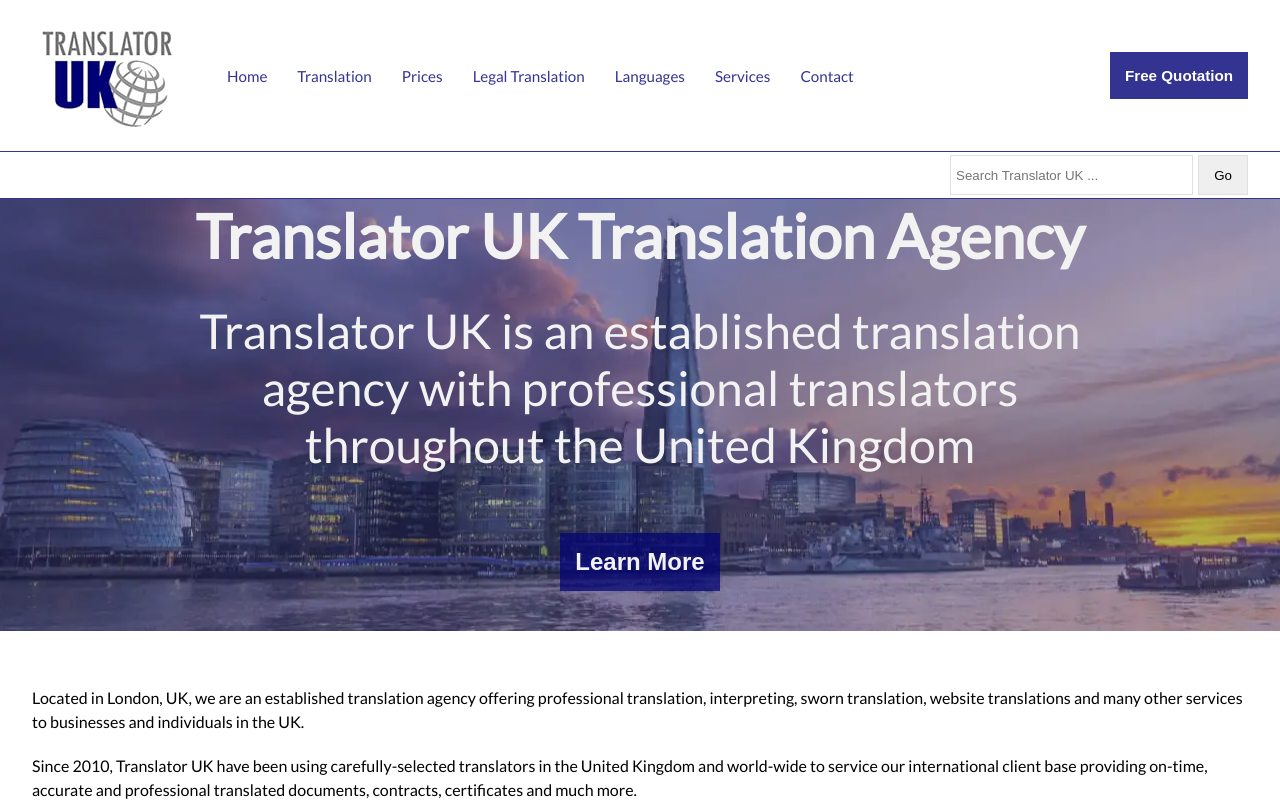
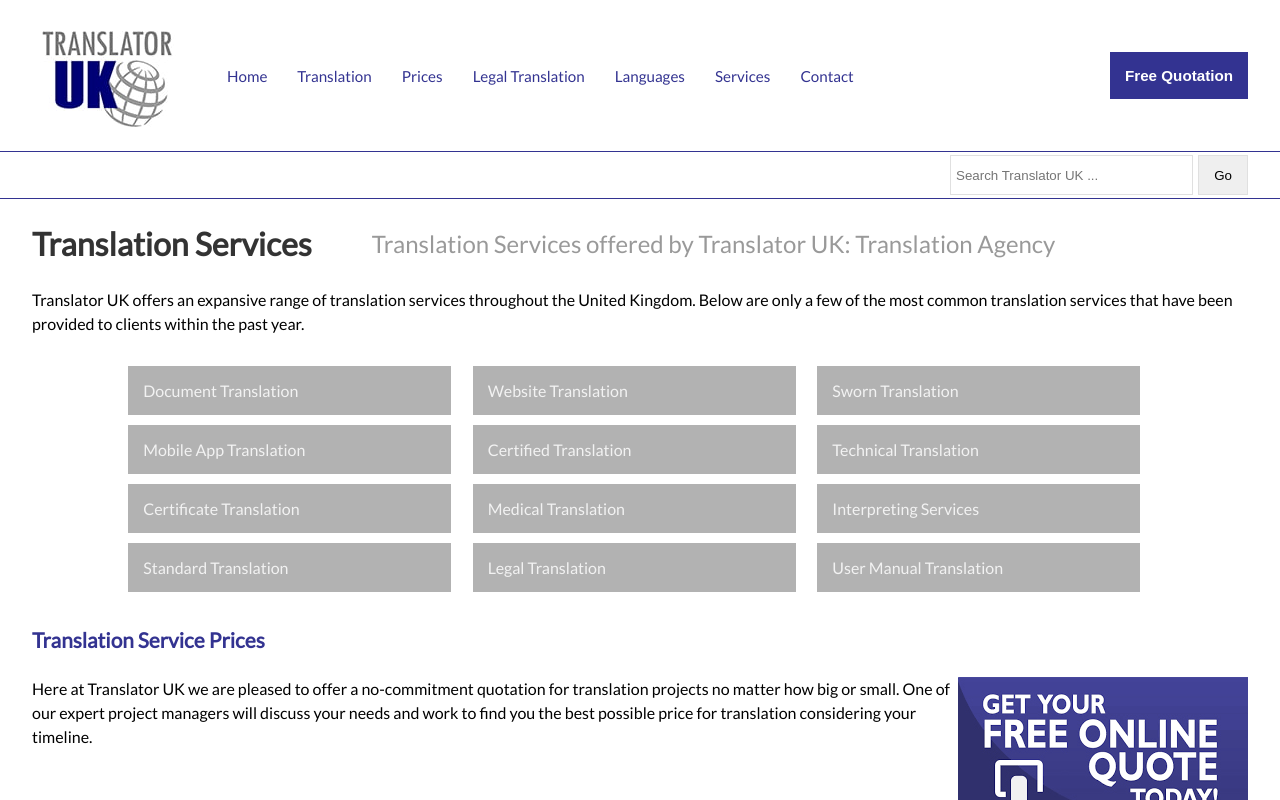
Before and after one commit to ChanMyaeOo/jj-global-translation, a React (Create React App) app: page /services in a window 1280 px wide. Shown: the top 800 px of the page. Built offline with nearby package versions, Linux system fonts and the light colour scheme.

Commit message:
finished services page

```diff
--- a/src/App.js
+++ b/src/App.js
@@ -10,11 +10,17 @@
 import Prices from './pages/prices/Prices'
 import Legal from './pages/legal/Legal'
 import Languages from './pages/languages/Languages'
+import Services from './pages/services/Services'
 
 const App = () => {
     return (
          <Router>
             <Switch>
+                 <Route path="/services">
+                    <Layout>
+                        <Services />
+                    </Layout>
+                </Route>
                  <Route path="/languages">
                     <Layout>
                         <Languages />
--- /dev/null
+++ b/src/data/services.js
@@ -0,0 +1,50 @@
+export const servicesData = [
+    {
+        id: '1',
+        title: 'Document Translation'
+    },
+    {
+        id: '2',
+        title: 'Website Translation'
+    },
+    {
+        id: '3',
+        title: 'Sworn Translation'
+    },
+    {
+        id: '4',
+        title: 'Mobile App Translation'
+    },
+    {
+        id: '5',
+        title: 'Certified Translation'
+    },
+    {
+        id: '6',
+        title: 'Technical Translation'
+    },
+    {
+        id: '7',
+        title: 'Certificate Translation'
+    },
+    {
+        id: '8',
+        title: 'Medical Translation'
+    },
+    {
+        id: '9',
+        title: 'Interpreting Services'
+    },
+    {
+        id: '10',
+        title: 'Standard Translation'
+    },
+    {
+        id: '11',
+        title: 'Legal Translation'
+    },
+    {
+        id: '12',
+        title: 'User Manual Translation'
+    },
+]
--- /dev/null
+++ b/src/pages/services/Services.js
@@ -0,0 +1,43 @@
+import React from "react";
+import { Grid } from '@material-ui/core'
+import { Link } from 'react-router-dom'
+import useStyles from "./styles";
+import { servicesData } from '../../data/services'
+import Quote from '../../images/quote.webp'
+import Review from '../../components/review/Review'
+
+const Services = () => {
+    const classes = useStyles();
+    return (
+        <div className={classes.services}>
+            <div className={classes.servicesWrap}>
+                <h2>
+                    Translation Services
+                </h2>
+                <h3>
+                   Translation Services offered by Translator UK: Translation Agency
+                </h3>
+            </div>
+            <p>Translator UK offers an expansive range of translation services throughout the United Kingdom. Below are only a few of the most common translation services that have been provided to clients within the past year.</p>
+
+            <Grid container className={classes.servicesItems}>
+                {
+                    servicesData.map(data => (
+                        <Grid item md={4} lg={4} xl={4} xs={6} key={data.id}><Link to="/">{data.title}</Link></Grid>
+                    ))
+                }
+            </Grid>
+
+            <div className={classes.servicesPrices}>
+                <h3>Translation Service Prices</h3>
+                <img src={Quote} alt="quote" />
+                <p>Here at Translator UK we are pleased to offer a no-commitment quotation for translation projects no matter how big or small. One of our expert project managers will discuss your needs and work to find you the best possible price for translation considering your timeline.</p>
+            </div>
+            <hr />
+
+            <Review />
+        </div>
+    );
+};
+
+export default Services;
--- /dev/null
+++ b/src/pages/services/styles.js
@@ -0,0 +1,95 @@
+import { makeStyles } from "@material-ui/core/styles";
+
+const useStyles = makeStyles((theme) => ({
+    services: {
+        width: "95vw",
+        maxWidth: "1280px",
+        margin: "0 auto",
+        "& > p": {
+            lineHeight: "1.5rem",
+        },
+    },
+    servicesWrap: {
+        display: "flex",
+        alignItems: "center",
+        margin: "25px 0",
+        "& > h2": {
+            fontSize: "32px",
+            color: "rgba(0,0,0,0.80)",
+            marginRight: "60px",
+        },
+        "& > h3": {
+            fontSize: "24px",
+            color: "rgba(0,0,0,0.40)",
+            fontWeight: "normal",
+        },
+    },
+    servicesItems: {
+         marginTop: '25px',
+        width: '85%',
+        margin: '0 auto',
+        marginBottom: '30px',
+        "& a": {
+            background: 'red',
+            padding: '15px',
+            display: 'block',
+            width: '85%',
+            margin: '5px',
+            backgroundColor: 'rgba(0,0,0,0.30)',
+            color: '#f2f2f2',
+            textDecoration: 'none',
+            "&:hover": {
+                background: 'rgba(0,0,118,0.80)'
+            }
+        }
+    },
+    servicesPrices: {
+        "& > img": {
+            float: 'right',
+        },
+        "& > h3": {
+            fontSize: '1.3em',
+            color: 'rgba(0,0,118,0.80)',
+            marginBottom: '25px'
+        },
+        "& > p": {
+            lineHeight: '1.5rem',
+            marginBottom: '120px'
+        }
+    },
+    [theme.breakpoints.down("xs")]: {
+        servicesWrap: {
+            flexDirection: "column",
+            alignItems: "flex-start",
+            marginBottom: "10px",
+            "& > h2": {
+                fontSize: "1.3em",
+                marginRight: 0,
+                marginBottom: "20px",
+            },
+            "& > h3": {
+                fontSize: "1em",
+                lineHeight: "1.5rem",
+            },
+        },
+        servicesItems: {
+            width: '100%',
+            "& a": {
+                padding: '10px',
+                minHeight: '50px'
+            }
+        },
+        servicesPrices: {
+            "& > img": {
+                width: '161px',
+                height: '94px',
+                paddingLeft: '15px'
+            },
+            "& > p": {
+                marginBottom: '30px'
+            }
+        }
+    },
+}));
+
+export default useStyles;
```
